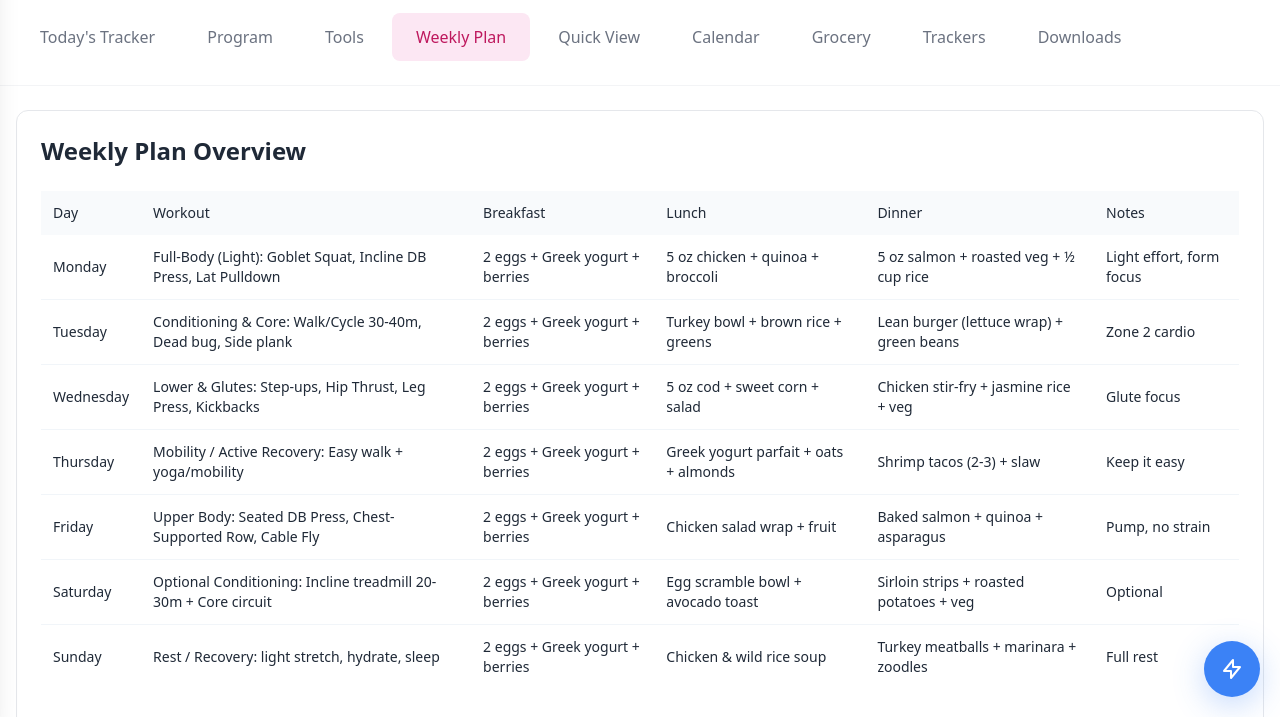
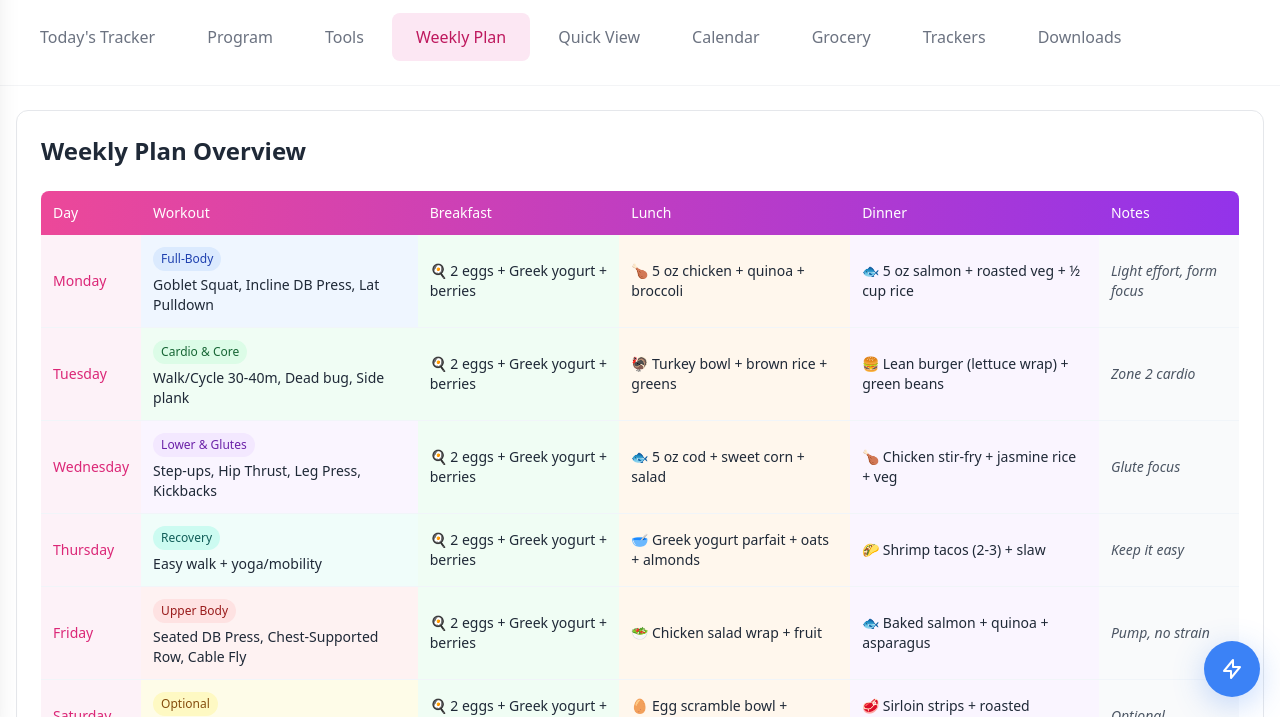
Before and after one commit to curtismu7/sixpack-tina, a website: page public/index.html in a window 1280 px wide. Both pictures are taken after a click on the button "Weekly Plan". Shown: the part 83-800 px from the top of the page. Drawn offline with nearby package versions, Linux system fonts and the light colour scheme.

Commit message:
Add vibrant colors and visual enhancements to Weekly Plan Overview

```diff
--- a/public/index.html
+++ b/public/index.html
@@ -564,8 +564,8 @@
 
         <!-- Weekly Schedule -->
         <div class="overflow-x-auto">
-          <table class="w-full text-sm">
-            <thead class="bg-slate-50">
+          <table class="w-full text-sm rounded-lg overflow-hidden shadow-sm">
+            <thead class="bg-gradient-to-r from-pink-500 to-purple-600 text-white">
               <tr>
                 <th class="text-left p-3 font-medium">Day</th>
                 <th class="text-left p-3 font-medium">Workout</th>
@@ -576,101 +576,101 @@
               </tr>
             </thead>
             <tbody class="divide-y divide-slate-100">
-              <tr>
-                <td class="p-3 font-medium">Monday</td>
-                <td class="p-3">Full-Body (Light): Goblet Squat, Incline DB Press, Lat Pulldown</td>
-                <td class="p-3">2 eggs + Greek yogurt + berries</td>
-                <td class="p-3">5 oz chicken + quinoa + broccoli</td>
-                <td class="p-3">5 oz salmon + roasted veg + ½ cup rice</td>
-                <td class="p-3">Light effort, form focus</td>
+              <tr class="hover:bg-slate-50 transition-colors">
+                <td class="p-3 font-medium text-pink-600 bg-pink-50">Monday</td>
+                <td class="p-3 bg-blue-50"><span class="inline-block px-2 py-1 bg-blue-100 text-blue-800 rounded-full text-xs font-medium mb-1">Full-Body</span><br>Goblet Squat, Incline DB Press, Lat Pulldown</td>
+                <td class="p-3 bg-green-50">🍳 2 eggs + Greek yogurt + berries</td>
+                <td class="p-3 bg-orange-50">🍗 5 oz chicken + quinoa + broccoli</td>
+                <td class="p-3 bg-purple-50">🐟 5 oz salmon + roasted veg + ½ cup rice</td>
+                <td class="p-3 bg-gray-50 text-gray-600 italic">Light effort, form focus</td>
               </tr>
-              <tr>
-                <td class="p-3 font-medium">Tuesday</td>
-                <td class="p-3">Conditioning & Core: Walk/Cycle 30-40m, Dead bug, Side plank</td>
-                <td class="p-3">2 eggs + Greek yogurt + berries</td>
-                <td class="p-3">Turkey bowl + brown rice + greens</td>
-                <td class="p-3">Lean burger (lettuce wrap) + green beans</td>
-                <td class="p-3">Zone 2 cardio</td>
+              <tr class="hover:bg-slate-50 transition-colors">
+                <td class="p-3 font-medium text-pink-600 bg-pink-50">Tuesday</td>
+                <td class="p-3 bg-green-50"><span class="inline-block px-2 py-1 bg-green-100 text-green-800 rounded-full text-xs font-medium mb-1">Cardio & Core</span><br>Walk/Cycle 30-40m, Dead bug, Side plank</td>
+                <td class="p-3 bg-green-50">🍳 2 eggs + Greek yogurt + berries</td>
+                <td class="p-3 bg-orange-50">🦃 Turkey bowl + brown rice + greens</td>
+                <td class="p-3 bg-purple-50">🍔 Lean burger (lettuce wrap) + green beans</td>
+                <td class="p-3 bg-gray-50 text-gray-600 italic">Zone 2 cardio</td>
               </tr>
-              <tr>
-                <td class="p-3 font-medium">Wednesday</td>
-                <td class="p-3">Lower & Glutes: Step-ups, Hip Thrust, Leg Press, Kickbacks</td>
-                <td class="p-3">2 eggs + Greek yogurt + berries</td>
-                <td class="p-3">5 oz cod + sweet corn + salad</td>
-                <td class="p-3">Chicken stir-fry + jasmine rice + veg</td>
-                <td class="p-3">Glute focus</td>
+              <tr class="hover:bg-slate-50 transition-colors">
+                <td class="p-3 font-medium text-pink-600 bg-pink-50">Wednesday</td>
+                <td class="p-3 bg-purple-50"><span class="inline-block px-2 py-1 bg-purple-100 text-purple-800 rounded-full text-xs font-medium mb-1">Lower & Glutes</span><br>Step-ups, Hip Thrust, Leg Press, Kickbacks</td>
+                <td class="p-3 bg-green-50">🍳 2 eggs + Greek yogurt + berries</td>
+                <td class="p-3 bg-orange-50">🐟 5 oz cod + sweet corn + salad</td>
+                <td class="p-3 bg-purple-50">🍗 Chicken stir-fry + jasmine rice + veg</td>
+                <td class="p-3 bg-gray-50 text-gray-600 italic">Glute focus</td>
               </tr>
-              <tr>
-                <td class="p-3 font-medium">Thursday</td>
-                <td class="p-3">Mobility / Active Recovery: Easy walk + yoga/mobility</td>
-                <td class="p-3">2 eggs + Greek yogurt + berries</td>
-                <td class="p-3">Greek yogurt parfait + oats + almonds</td>
-                <td class="p-3">Shrimp tacos (2-3) + slaw</td>
-                <td class="p-3">Keep it easy</td>
+              <tr class="hover:bg-slate-50 transition-colors">
+                <td class="p-3 font-medium text-pink-600 bg-pink-50">Thursday</td>
+                <td class="p-3 bg-teal-50"><span class="inline-block px-2 py-1 bg-teal-100 text-teal-800 rounded-full text-xs font-medium mb-1">Recovery</span><br>Easy walk + yoga/mobility</td>
+                <td class="p-3 bg-green-50">🍳 2 eggs + Greek yogurt + berries</td>
+                <td class="p-3 bg-orange-50">🥣 Greek yogurt parfait + oats + almonds</td>
+                <td class="p-3 bg-purple-50">🌮 Shrimp tacos (2-3) + slaw</td>
+                <td class="p-3 bg-gray-50 text-gray-600 italic">Keep it easy</td>
               </tr>
-              <tr>
-                <td class="p-3 font-medium">Friday</td>
-                <td class="p-3">Upper Body: Seated DB Press, Chest-Supported Row, Cable Fly</td>
-                <td class="p-3">2 eggs + Greek yogurt + berries</td>
-                <td class="p-3">Chicken salad wrap + fruit</td>
-                <td class="p-3">Baked salmon + quinoa + asparagus</td>
-                <td class="p-3">Pump, no strain</td>
+              <tr class="hover:bg-slate-50 transition-colors">
+                <td class="p-3 font-medium text-pink-600 bg-pink-50">Friday</td>
+                <td class="p-3 bg-red-50"><span class="inline-block px-2 py-1 bg-red-100 text-red-800 rounded-full text-xs font-medium mb-1">Upper Body</span><br>Seated DB Press, Chest-Supported Row, Cable Fly</td>
+                <td class="p-3 bg-green-50">🍳 2 eggs + Greek yogurt + berries</td>
+                <td class="p-3 bg-orange-50">🥗 Chicken salad wrap + fruit</td>
+                <td class="p-3 bg-purple-50">🐟 Baked salmon + quinoa + asparagus</td>
+                <td class="p-3 bg-gray-50 text-gray-600 italic">Pump, no strain</td>
               </tr>
-              <tr>
-                <td class="p-3 font-medium">Saturday</td>
-                <td class="p-3">Optional Conditioning: Incline treadmill 20-30m + Core circuit</td>
-                <td class="p-3">2 eggs + Greek yogurt + berries</td>
-                <td class="p-3">Egg scramble bowl + avocado toast</td>
-                <td class="p-3">Sirloin strips + roasted potatoes + veg</td>
-                <td class="p-3">Optional</td>
+              <tr class="hover:bg-slate-50 transition-colors">
+                <td class="p-3 font-medium text-pink-600 bg-pink-50">Saturday</td>
+                <td class="p-3 bg-yellow-50"><span class="inline-block px-2 py-1 bg-yellow-100 text-yellow-800 rounded-full text-xs font-medium mb-1">Optional</span><br>Incline treadmill 20-30m + Core circuit</td>
+                <td class="p-3 bg-green-50">🍳 2 eggs + Greek yogurt + berries</td>
+                <td class="p-3 bg-orange-50">🥚 Egg scramble bowl + avocado toast</td>
+                <td class="p-3 bg-purple-50">🥩 Sirloin strips + roasted potatoes + veg</td>
+                <td class="p-3 bg-gray-50 text-gray-600 italic">Optional</td>
               </tr>
-              <tr>
-                <td class="p-3 font-medium">Sunday</td>
-                <td class="p-3">Rest / Recovery: light stretch, hydrate, sleep</td>
-                <td class="p-3">2 eggs + Greek yogurt + berries</td>
-                <td class="p-3">Chicken & wild rice soup</td>
-                <td class="p-3">Turkey meatballs + marinara + zoodles</td>
-                <td class="p-3">Full rest</td>
+              <tr class="hover:bg-slate-50 transition-colors">
+                <td class="p-3 font-medium text-pink-600 bg-pink-50">Sunday</td>
+                <td class="p-3 bg-slate-50"><span class="inline-block px-2 py-1 bg-slate-100 text-slate-800 rounded-full text-xs font-medium mb-1">Rest</span><br>Light stretch, hydrate, sleep</td>
+                <td class="p-3 bg-green-50">🍳 2 eggs + Greek yogurt + berries</td>
+                <td class="p-3 bg-orange-50">🍲 Chicken & wild rice soup</td>
+                <td class="p-3 bg-purple-50">🍝 Turkey meatballs + marinara + zoodles</td>
+                <td class="p-3 bg-gray-50 text-gray-600 italic">Full rest</td>
               </tr>
             </tbody>
           </table>
         </div>
 
         <!-- Daily Tracking -->
-        <div class="mt-8 p-4 bg-slate-50 rounded-2xl">
-          <h3 class="text-lg font-semibold mb-4">Daily Habits Tracker</h3>
+        <div class="mt-8 p-6 bg-gradient-to-br from-pink-50 to-purple-50 rounded-2xl border border-pink-100">
+          <h3 class="text-lg font-semibold mb-4 text-gray-800">🎯 Daily Habits Tracker</h3>
           <div class="grid md:grid-cols-2 lg:grid-cols-4 gap-4">
-            <label class="flex items-center gap-3 cursor-pointer">
+            <label class="flex items-center gap-3 cursor-pointer p-3 bg-white rounded-lg hover:bg-pink-50 transition-colors border border-pink-100">
               <input type="checkbox" id="workout-done" class="w-5 h-5 text-pink-600 rounded">
-              <span>Workout Complete</span>
+              <span>💪 Workout Complete</span>
             </label>
-            <label class="flex items-center gap-3 cursor-pointer">
-              <input type="checkbox" id="protein-target" class="w-5 h-5 text-pink-600 rounded">
-              <span>Protein Target (110-130g)</span>
+            <label class="flex items-center gap-3 cursor-pointer p-3 bg-white rounded-lg hover:bg-blue-50 transition-colors border border-blue-100">
+              <input type="checkbox" id="protein-target" class="w-5 h-5 text-blue-600 rounded">
+              <span>🥩 Protein Target (110-130g)</span>
             </label>
-            <label class="flex items-center gap-3 cursor-pointer">
-              <input type="checkbox" id="water-intake" class="w-5 h-5 text-pink-600 rounded">
-              <span>Water Intake (2-3L)</span>
+            <label class="flex items-center gap-3 cursor-pointer p-3 bg-white rounded-lg hover:bg-cyan-50 transition-colors border border-cyan-100">
+              <input type="checkbox" id="water-intake" class="w-5 h-5 text-cyan-600 rounded">
+              <span>💧 Water Intake (2-3L)</span>
             </label>
-            <label class="flex items-center gap-3 cursor-pointer">
-              <input type="checkbox" id="sleep-hours" class="w-5 h-5 text-pink-600 rounded">
-              <span>7-8 Hours Sleep</span>
+            <label class="flex items-center gap-3 cursor-pointer p-3 bg-white rounded-lg hover:bg-purple-50 transition-colors border border-purple-100">
+              <input type="checkbox" id="sleep-hours" class="w-5 h-5 text-purple-600 rounded">
+              <span>😴 7-8 Hours Sleep</span>
             </label>
-            <label class="flex items-center gap-3 cursor-pointer">
-              <input type="checkbox" id="vegetables" class="w-5 h-5 text-pink-600 rounded">
-              <span>5+ Servings Vegetables</span>
+            <label class="flex items-center gap-3 cursor-pointer p-3 bg-white rounded-lg hover:bg-green-50 transition-colors border border-green-100">
+              <input type="checkbox" id="vegetables" class="w-5 h-5 text-green-600 rounded">
+              <span>🥬 5+ Servings Vegetables</span>
             </label>
-            <label class="flex items-center gap-3 cursor-pointer">
-              <input type="checkbox" id="meal-prep" class="w-5 h-5 text-pink-600 rounded">
-              <span>Meal Prep Done</span>
+            <label class="flex items-center gap-3 cursor-pointer p-3 bg-white rounded-lg hover:bg-orange-50 transition-colors border border-orange-100">
+              <input type="checkbox" id="meal-prep" class="w-5 h-5 text-orange-600 rounded">
+              <span>🍱 Meal Prep Done</span>
             </label>
-            <label class="flex items-center gap-3 cursor-pointer">
-              <input type="checkbox" id="progress-photos" class="w-5 h-5 text-pink-600 rounded">
-              <span>Progress Photos</span>
+            <label class="flex items-center gap-3 cursor-pointer p-3 bg-white rounded-lg hover:bg-indigo-50 transition-colors border border-indigo-100">
+              <input type="checkbox" id="progress-photos" class="w-5 h-5 text-indigo-600 rounded">
+              <span>📸 Progress Photos</span>
             </label>
-            <label class="flex items-center gap-3 cursor-pointer">
-              <input type="checkbox" id="measurements" class="w-5 h-5 text-pink-600 rounded">
-              <span>Weekly Measurements</span>
+            <label class="flex items-center gap-3 cursor-pointer p-3 bg-white rounded-lg hover:bg-teal-50 transition-colors border border-teal-100">
+              <input type="checkbox" id="measurements" class="w-5 h-5 text-teal-600 rounded">
+              <span>📏 Weekly Measurements</span>
             </label>
           </div>
 
```
